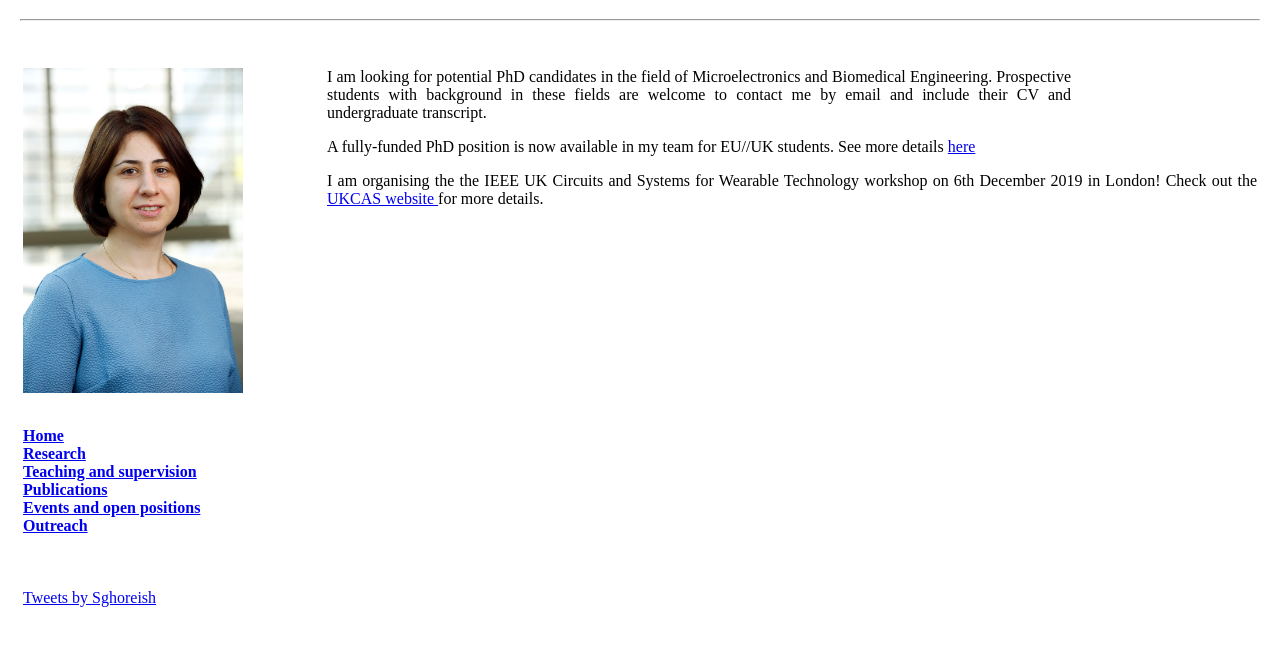
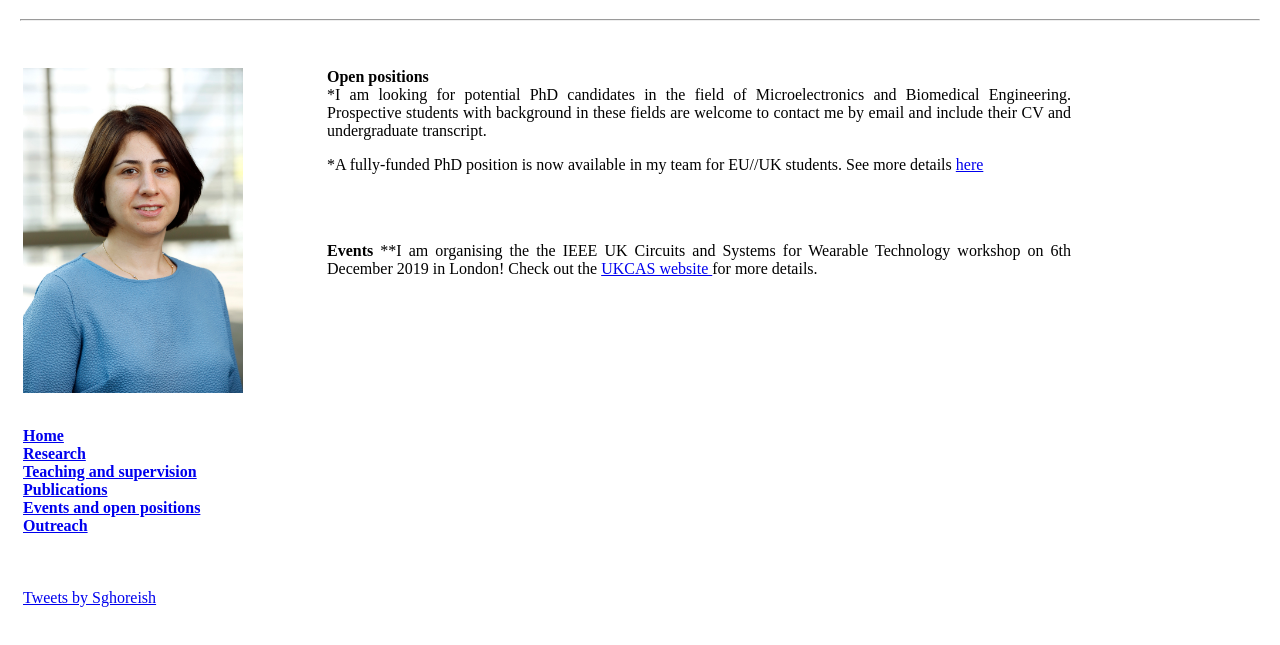
Before and after one commit to sghoreish/sghoreish.github.io, a plain HTML site: page events.html in a window 1280 px wide. Shown: the part 99-744 px from the top of the page. Drawn offline with Linux system fonts and the light colour scheme.

Commit message:
Update events.html

```diff
--- a/events.html
+++ b/events.html
@@ -33,16 +33,17 @@
 <div style="width:80%">
 <p align="justify">
  <a name=Open positions>
-                                    I am looking for potential PhD candidates in the field of Microelectronics and Biomedical Engineering. Prospective students with background in these fields are welcome to contact me by email and include their CV and undergraduate transcript. </p>
-A fully-funded PhD position is now available in my team for EU//UK students. See more details <a href=https://www.findaphd.com/phds/project/phd-studentship-feasibility-of-novel-mm-size-biomolecule-analyser-microchips/?p113358 target="_blank"> here</a>
+                  <b>Open positions</b><br>
+                                    *I am looking for potential PhD candidates in the field of Microelectronics and Biomedical Engineering. Prospective students with background in these fields are welcome to contact me by email and include their CV and undergraduate transcript. </p>
+*A fully-funded PhD position is now available in my team for EU//UK students. See more details <a href=https://www.findaphd.com/phds/project/phd-studentship-feasibility-of-novel-mm-size-biomolecule-analyser-microchips/?p113358 target="_blank"> here</a>
 
-</p>
-</div>
-<div>
+</p>   <br><br>
+
 
 <p align="justify">
  <a name=Events>
-      I am organising the the IEEE UK Circuits and Systems for Wearable Technology workshop on 6th December 2019 in London! Check out the <a href=https://attend.ieee.org/ukcas/ target="_blank"> UKCAS website </a> for more details.
+                  <b>Events</b>
+      **I am organising the the IEEE UK Circuits and Systems for Wearable Technology workshop on 6th December 2019 in London! Check out the <a href=https://attend.ieee.org/ukcas/ target="_blank"> UKCAS website </a> for more details.
 
 </div>
 
```
